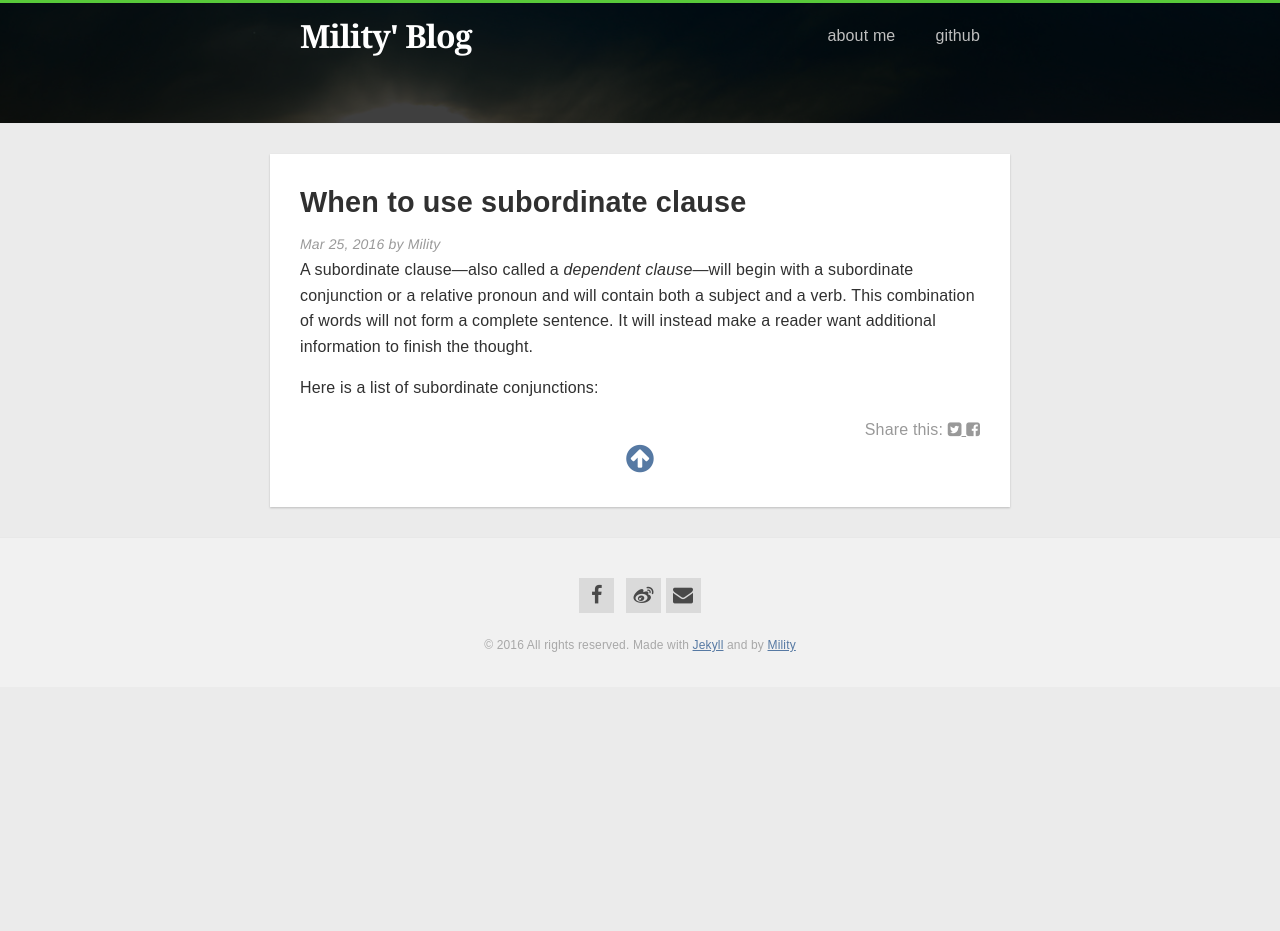
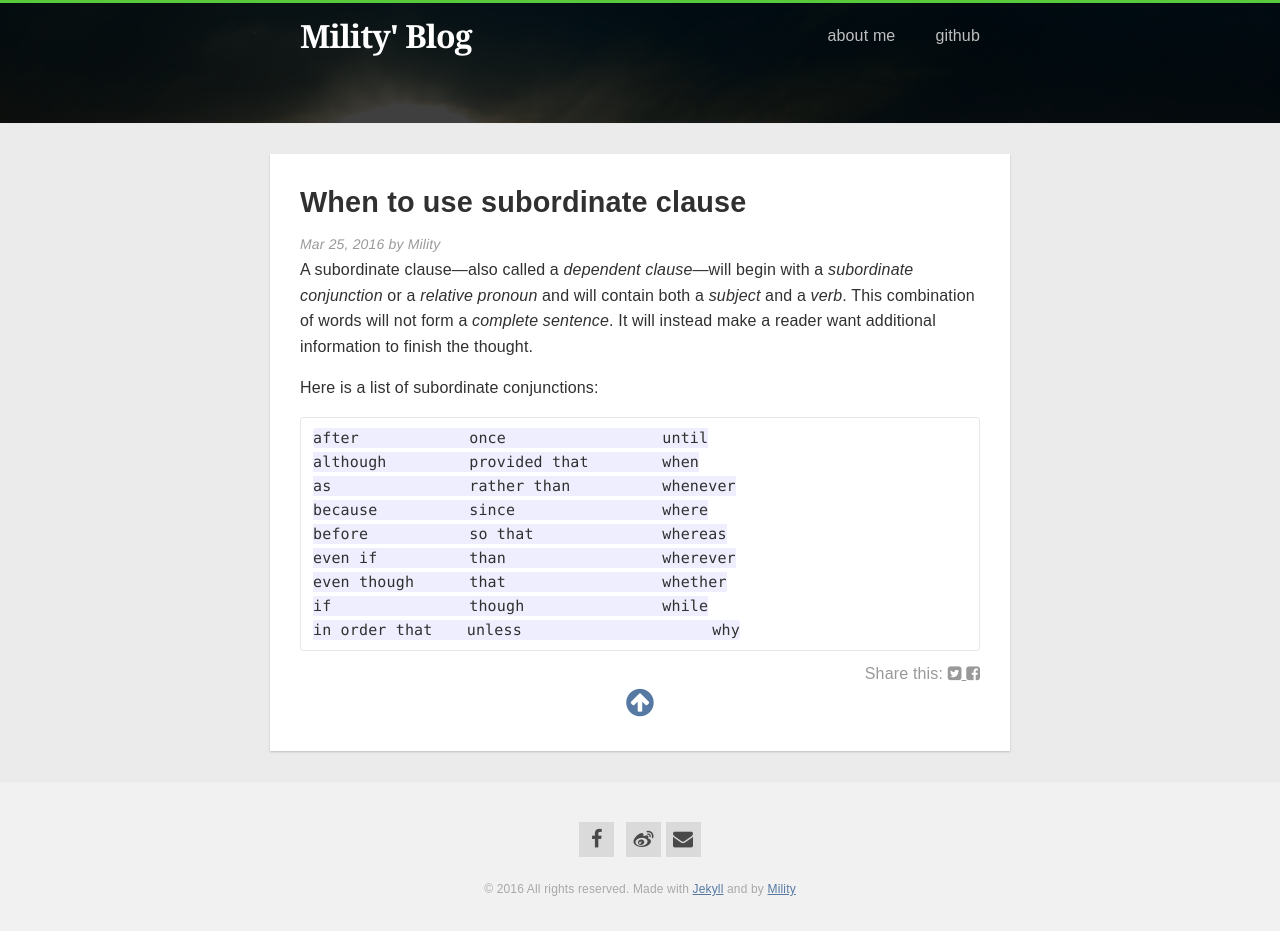
Before and after one commit to Mility/Mility.github.io, a Jekyll site: the page built from _posts/2016-03-25-When to use subordinate clause.markdown, in a window 1280 px wide. Built offline with Jekyll 4.4.1, drawn with Linux system fonts in a browser that asks for light colours; nearby versions of some CDN libraries; before the commit the page ends 900 px from its top, so only the background shows below that.

Commit message:
Update 2016-03-25-When to use subordinate clause.markdown

```diff
--- a/_posts/2016-03-25-When to use subordinate clause.markdown
+++ b/_posts/2016-03-25-When to use subordinate clause.markdown
@@ -4,6 +4,18 @@ title: "When to use subordinate clause"
 comment: true
 ---
 
-A subordinate clause—also called a *dependent clause*—will begin with a subordinate conjunction or a relative pronoun and will contain both a subject and a verb. This combination of words will not form a complete sentence. It will instead make a reader want additional information to finish the thought.
+A subordinate clause—also called a *dependent clause*—will begin with a _subordinate conjunction_ or a _relative pronoun_ and will contain both a _subject_ and a _verb_. This combination of words will not form a _complete sentence_. It will instead make a reader want additional information to finish the thought.
 
 Here is a list of subordinate conjunctions:
+
+~~~
+after            once                 until
+although         provided that        when
+as               rather than          whenever
+because          since                where
+before           so that              whereas
+even if          than                 wherever
+even though      that                 whether
+if               though               while
+in order that 	 unless 	            why
+~~~
```
